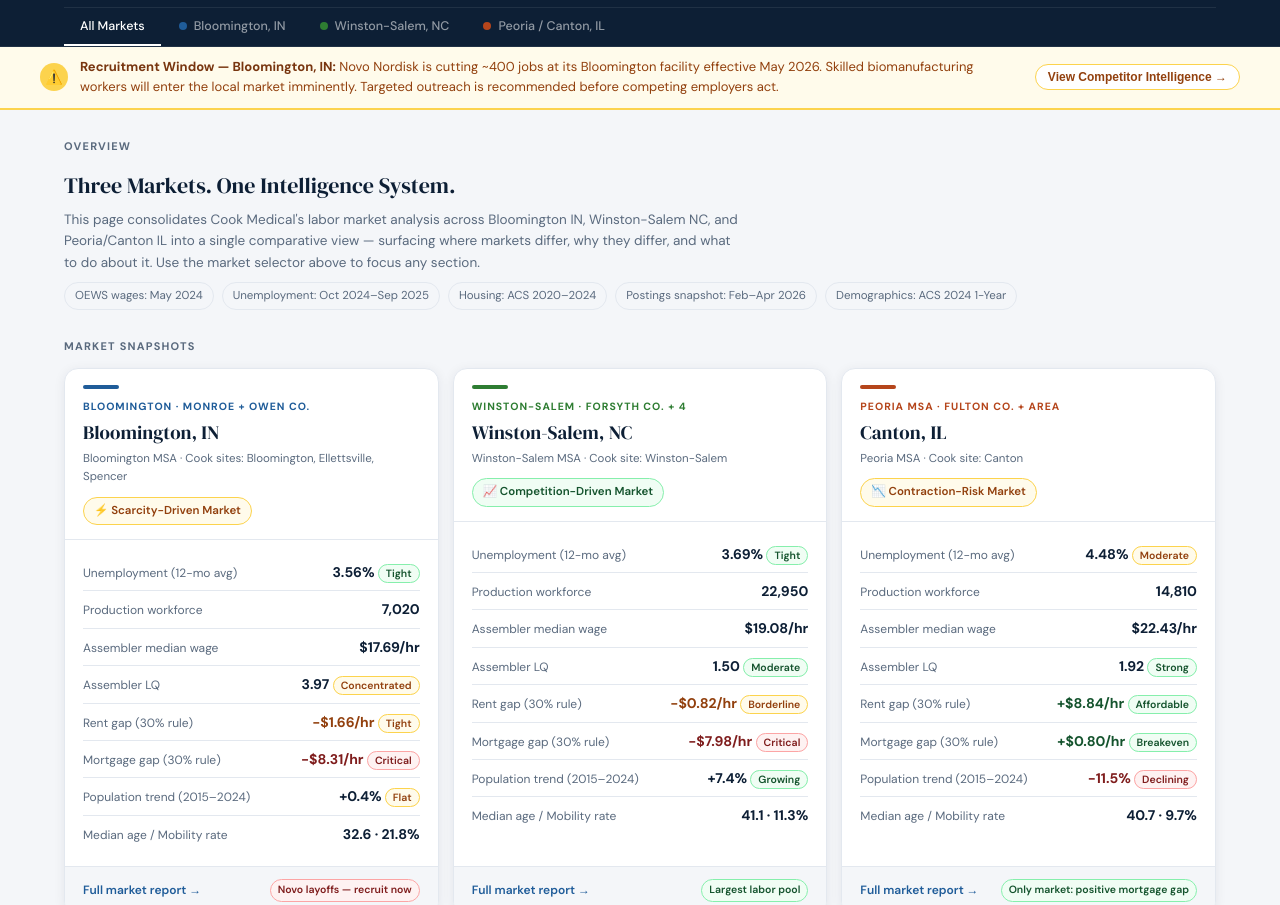
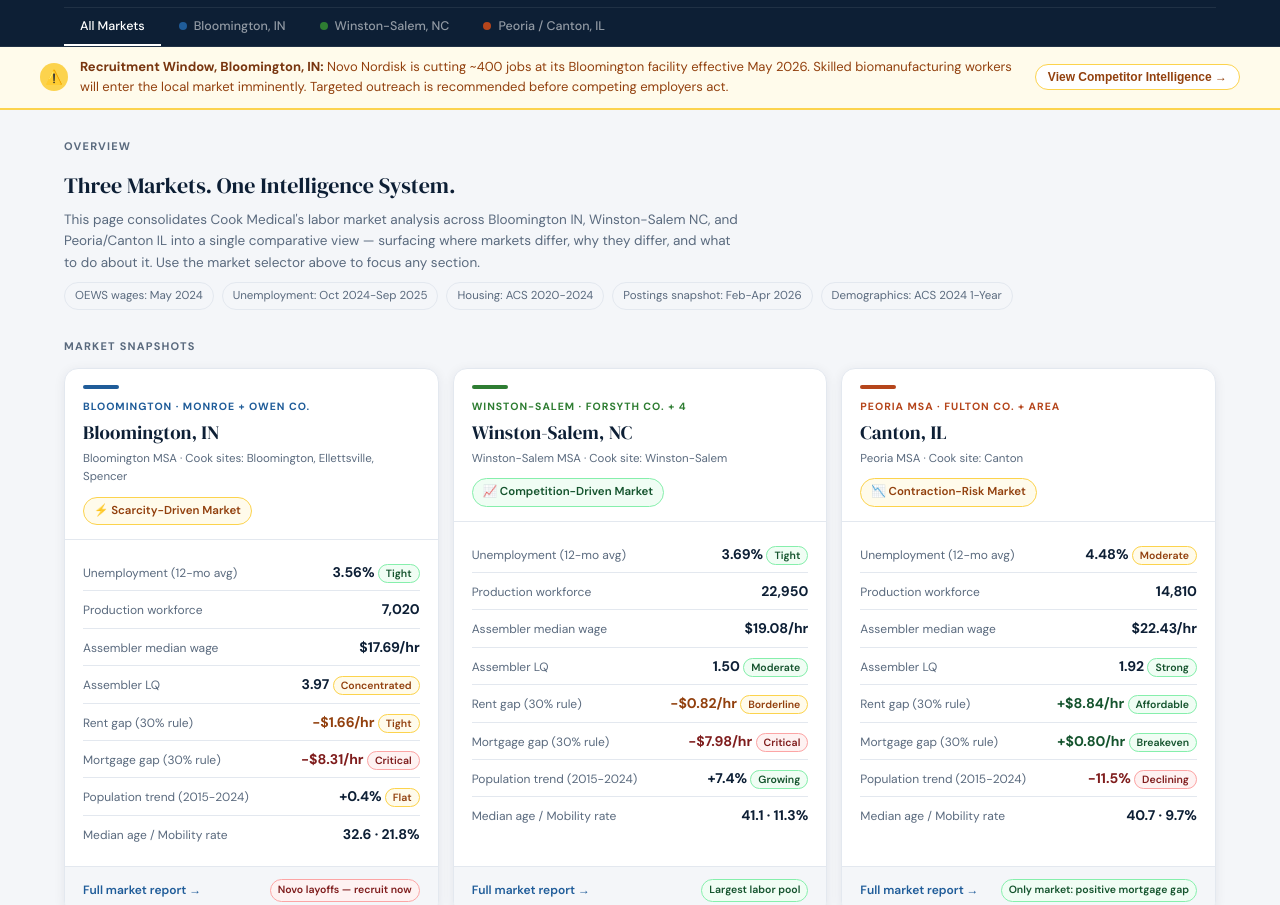
Before and after one commit to edwardbkim/cook_master_workforce, a plain HTML site: page index.html in a window 1280 px wide. Shown: the part 52-957 px from the top of the page. Drawn offline with Linux system fonts and the light colour scheme.

Commit message:
Update index.html

```diff
--- a/index.html
+++ b/index.html
@@ -3,7 +3,7 @@
 <head>
   <meta charset="UTF-8"/>
   <meta name="viewport" content="width=device-width, initial-scale=1.0"/>
-  <title>Cook Medical — Multi-Market Workforce Intelligence</title>
+  <title>Cook Medical Multi-Market Workforce Intelligence</title>
   <link rel="preconnect" href="https://fonts.googleapis.com"/>
   <link rel="preconnect" href="https://fonts.gstatic.com" crossorigin/>
   <link href="https://fonts.googleapis.com/css2?family=DM+Serif+Display:ital@0;1&family=DM+Sans:ital,opsz,wght@0,9..40,300;0,9..40,400;0,9..40,500;0,9..40,600;0,9..40,700;1,9..40,400&display=swap" rel="stylesheet"/>
@@ -710,7 +710,7 @@
   <div class="alert-inner">
     <div class="alert-icon">⚠️</div>
     <div class="alert-text">
-      <strong>Recruitment Window — Bloomington, IN:</strong> Novo Nordisk is cutting ~400 jobs at its Bloomington facility effective May 2026. Skilled biomanufacturing workers will enter the local market imminently. Targeted outreach is recommended before competing employers act.
+      <strong>Recruitment Window, Bloomington, IN:</strong> Novo Nordisk is cutting ~400 jobs at its Bloomington facility effective May 2026. Skilled biomanufacturing workers will enter the local market imminently. Targeted outreach is recommended before competing employers act.
     </div>
     <button class="alert-cta" onclick="document.getElementById('competition').scrollIntoView({behavior:'smooth'})">
       View Competitor Intelligence →
@@ -731,9 +731,9 @@
     </p>
     <div class="tag-row">
       <span class="tag">OEWS wages: May 2024</span>
-      <span class="tag">Unemployment: Oct 2024–Sep 2025</span>
-      <span class="tag">Housing: ACS 2020–2024</span>
-      <span class="tag">Postings snapshot: Feb–Apr 2026</span>
+      <span class="tag">Unemployment: Oct 2024-Sep 2025</span>
+      <span class="tag">Housing: ACS 2020-2024</span>
+      <span class="tag">Postings snapshot: Feb-Apr 2026</span>
       <span class="tag">Demographics: ACS 2024 1-Year</span>
     </div>
   </div>
@@ -778,7 +778,7 @@
             <span class="kpi-val" style="color:var(--bad-txt)">-$8.31/hr <span class="kpi-badge bad">Critical</span></span>
           </div>
           <div class="kpi-row">
-            <span class="kpi-label">Population trend (2015–2024)</span>
+            <span class="kpi-label">Population trend (2015-2024)</span>
             <span class="kpi-val">+0.4% <span class="kpi-badge warn">Flat</span></span>
           </div>
           <div class="kpi-row">
@@ -829,7 +829,7 @@
             <span class="kpi-val" style="color:var(--bad-txt)">-$7.98/hr <span class="kpi-badge bad">Critical</span></span>
           </div>
           <div class="kpi-row">
-            <span class="kpi-label">Population trend (2015–2024)</span>
+            <span class="kpi-label">Population trend (2015-2024)</span>
             <span class="kpi-val">+7.4% <span class="kpi-badge good">Growing</span></span>
           </div>
           <div class="kpi-row">
@@ -880,7 +880,7 @@
             <span class="kpi-val" style="color:var(--good-txt)">+$0.80/hr <span class="kpi-badge good">Breakeven</span></span>
           </div>
           <div class="kpi-row">
-            <span class="kpi-label">Population trend (2015–2024)</span>
+            <span class="kpi-label">Population trend (2015-2024)</span>
             <span class="kpi-val" style="color:var(--bad-txt)">-11.5% <span class="kpi-badge bad">Declining</span></span>
           </div>
           <div class="kpi-row">
@@ -1011,7 +1011,7 @@
               <td><div class="sc-cell"><span class="sc-val">+$0.80</span><span class="sc-tag good">Breakeven</span></div></td>
             </tr>
             <tr>
-              <td>Population trend (2015–2024)</td>
+              <td>Population trend (2015-2024)</td>
               <td><div class="sc-cell"><span class="sc-val">+0.4%</span><span class="sc-tag warn">Flat</span></div></td>
               <td><div class="sc-cell"><span class="sc-val">+7.4%</span><span class="sc-tag good">Growing</span></div></td>
               <td><div class="sc-cell"><span class="sc-val">-11.5%</span><span class="sc-tag bad">Declining</span></div></td>
@@ -1377,9 +1377,9 @@
         <h4>Data Sources</h4>
         <ol>
           <li><a href="https://www.bls.gov/oes/" target="_blank" rel="noopener">BLS OEWS: Occupational Employment and Wage Statistics, May 2024</a></li>
-          <li><a href="https://fred.stlouisfed.org" target="_blank" rel="noopener">FRED / BLS: MSA unemployment series, 2015–Sep 2025</a></li>
+          <li><a href="https://fred.stlouisfed.org" target="_blank" rel="noopener">FRED / BLS: MSA unemployment series, 2015-Sep 2025</a></li>
           <li><a href="https://www.census.gov/programs-surveys/acs" target="_blank" rel="noopener">U.S. Census Bureau: ACS 2024 1-Year Estimates (demographics)</a></li>
-          <li><a href="https://www.census.gov/quickfacts/" target="_blank" rel="noopener">Census QuickFacts: ACS 2020–2024 housing estimates</a></li>
+          <li><a href="https://www.census.gov/quickfacts/" target="_blank" rel="noopener">Census QuickFacts: ACS 2020-2024 housing estimates</a></li>
           <li>Job postings snapshot: manual multi-board collection (Indeed, LinkedIn, ZipRecruiter, Glassdoor), Feb-Apr 2026, 20-mile radius, 30-day window</li>
           <li><a href="https://xtalks.com/layoffs-hit-novo-nordisks-ex-catalent-site-despite-turnaround-efforts-4732/" target="_blank" rel="noopener">Xtalks / BioSpace: Novo Nordisk Bloomington layoff coverage, Apr 2026</a></li>
         </ol>
```
